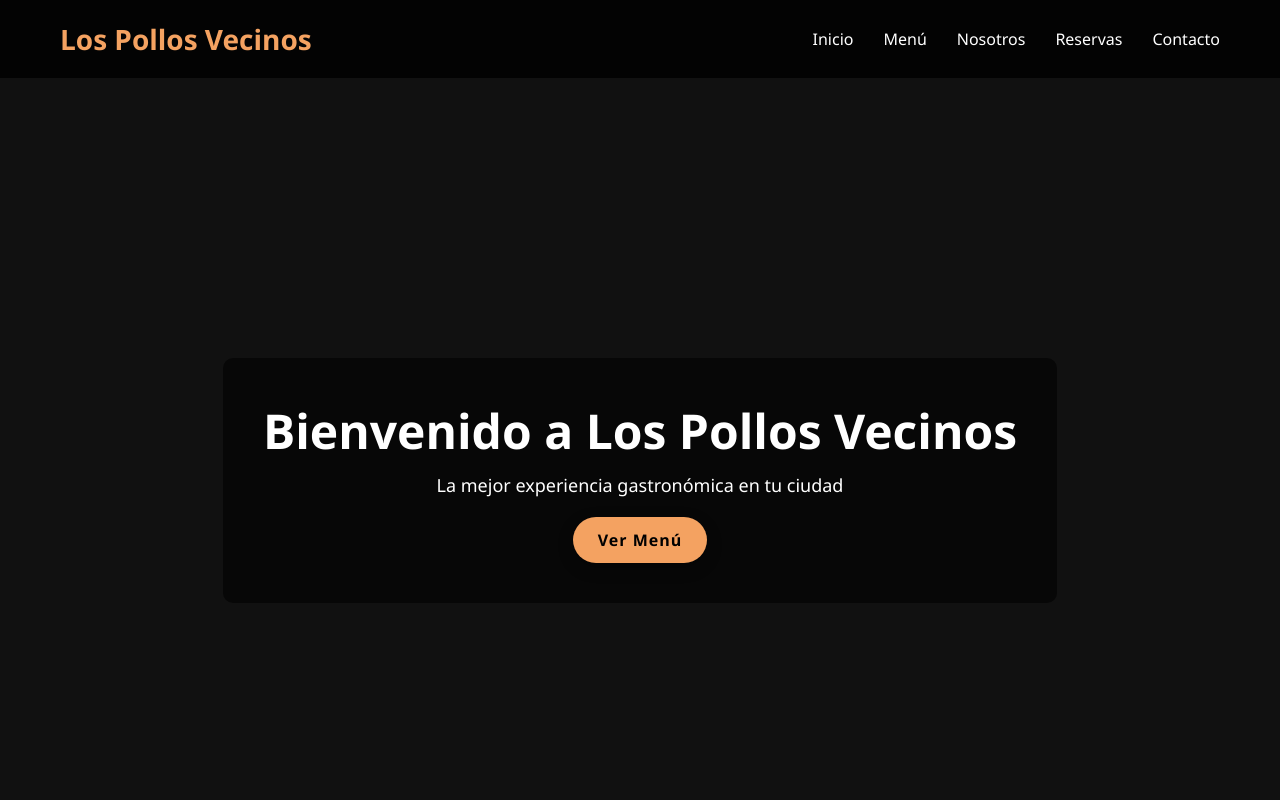
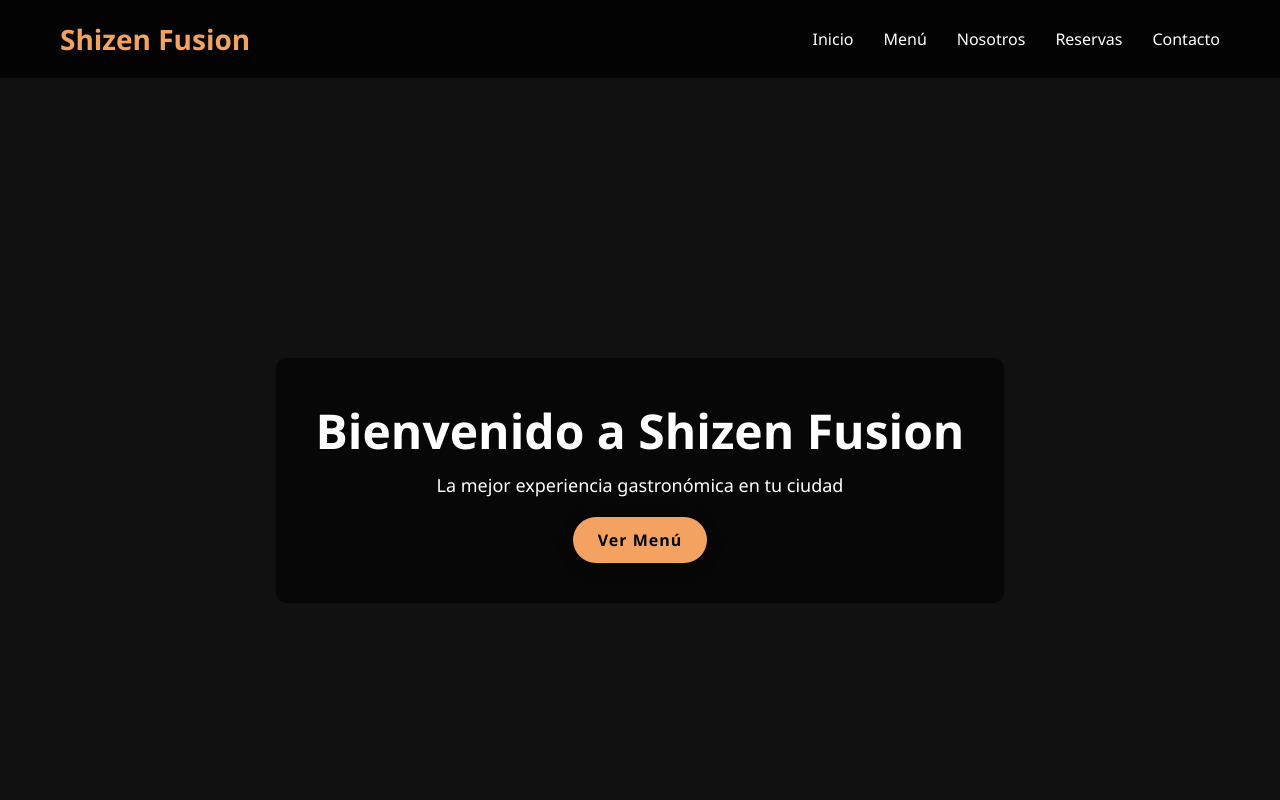
Before and after one commit to ShadowMoinMoin/HerramientasDesarrollo, a plain HTML site: page Principal.html in a window 1280 px wide. Shown: the top 800 px of the page. Drawn offline with Linux system fonts and the light colour scheme.

Commit message:
Modificación entidades

```diff
--- a/Estilos/Contactos.css
+++ b/Estilos/Contactos.css
@@ -30,7 +30,6 @@
     color: #f4a261;
 }
 
-/* PAGE */
 .contact-page {
     padding: 80px 20px;
 }
--- a/Estilos/Nosotros.css
+++ b/Estilos/Nosotros.css
@@ -51,7 +51,6 @@
     border-radius: 10px;
 }
 
-/* VALORES */
 .valores {
     padding: 80px 20px;
     text-align: center;
--- a/Estilos/Styles.css
+++ b/Estilos/Styles.css
@@ -12,7 +12,6 @@ body {
     color: #fff;
 }
 
-/* NAVBAR */
 .navbar {
     display: flex;
     justify-content: space-between;
--- a/JavaScript/Contacto.js
+++ b/JavaScript/Contacto.js
@@ -3,7 +3,7 @@ const form = document.querySelector('.contact-form');
 form.addEventListener('submit', (e) => {
     e.preventDefault();
 
-    alert("Mensaje enviado correctamente 📩");
+    alert("Mensaje enviado correctamente");
 
     form.reset();
 });
--- a/JavaScript/Mesas.js
+++ b/JavaScript/Mesas.js
@@ -4,7 +4,6 @@ const confirmarBtn = document.getElementById('confirmar');
 
 let mesaSeleccionada = null;
 
-// Seleccionar mesa
 mesas.forEach(mesa => {
     mesa.addEventListener('click', () => {
 
@@ -12,7 +11,6 @@ mesas.forEach(mesa => {
             return;
         }
 
-        // Validar capacidad
         const personas = parseInt(personasSelect.value);
         const capacidad = parseInt(mesa.dataset.capacidad);
 
@@ -21,7 +19,6 @@ mesas.forEach(mesa => {
             return;
         }
 
-        // Limpiar selección anterior
         mesas.forEach(m => m.classList.remove('seleccionada'));
 
         mesa.classList.add('seleccionada');
@@ -29,7 +26,6 @@ mesas.forEach(mesa => {
     });
 });
 
-// Confirmar reserva (frontend demo)
 confirmarBtn.addEventListener('click', () => {
     const fecha = document.getElementById('fecha').value;
     const hora = document.getElementById('hora').value;
--- a/Principal.html
+++ b/Principal.html
@@ -15,7 +15,7 @@
 <body>
     <header>
         <nav class="navbar">
-            <h1 class="logo">Los Pollos Vecinos</h1>
+            <h1 class="logo">Shizen Fusion</h1>
             <ul class="menu">
                 <li><a href="Principal.html">Inicio</a></li>
                 <li><a href="Menu.html">Menú</a></li>
@@ -28,7 +28,7 @@
 
     <section class="hero">
         <div class="hero-text">
-            <h2>Bienvenido a Los Pollos Vecinos</h2>
+            <h2>Bienvenido a Shizen Fusion</h2>
             <p>La mejor experiencia gastronómica en tu ciudad</p>
             <a href="Menu.html" class="btn">Ver Menú</a>
         </div>
```
Also changed, not shown: Contacto.html (+1 -1 lines), DashboardAdmin.html (+1 -1 lines), Menu.html (+1 -1 lines), Nosotros.html (+1 -1 lines), Reservas.html (+1 -1 lines), Favicon/favicon.ico (deleted), JavaScript/Script.js (line endings or trailing spaces).
